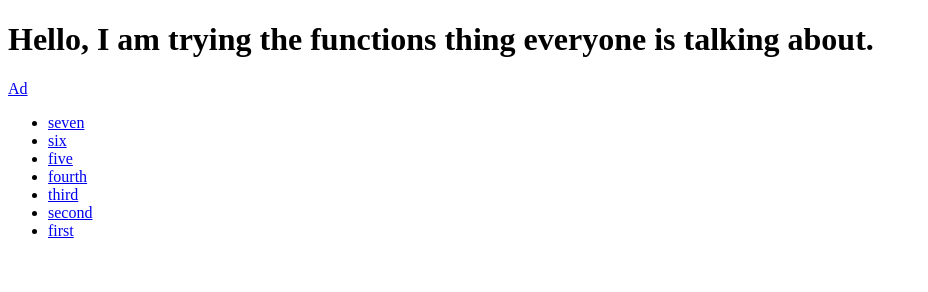
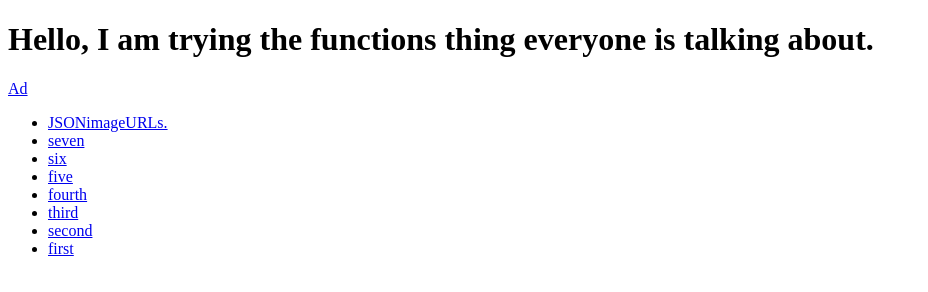
Before and after one commit to rhyuen/faas-deux, a website: page public/index.html in a window 1280 px wide. Shown: the whole page, without its empty margins (0-928 px from the left). Drawn offline with Linux system fonts and the light colour scheme; no server answers.

```diff
--- a/public/index.html
+++ b/public/index.html
@@ -10,6 +10,7 @@
         </nav>
         <section>
             <ul>
+                <li><a href = "/.netlify/functions/nine">JSONimageURLs.</a></li>
                 <li><a href = "/.netlify/functions/seven">seven</a></li>
                 <li><a href = "/.netlify/functions/six">six</a></li>
                 <li><a href = "/.netlify/functions/five">five</a></li>
```
Also changed, not shown: 4 other files.
